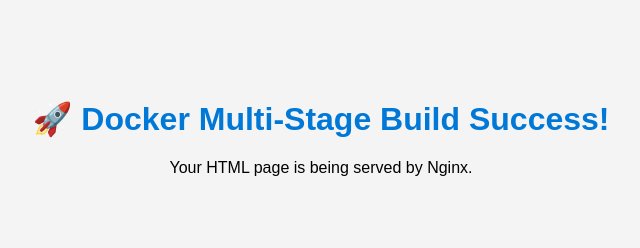
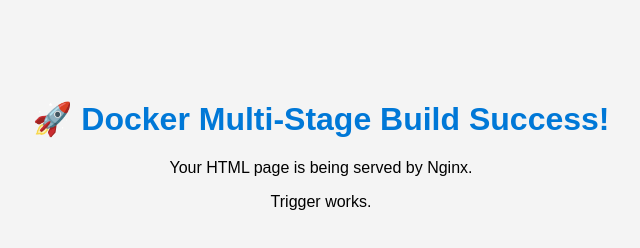
Before and after one commit to sreelekha2024/Devops, a plain HTML site: page docker/Docker-compose/index.html in a window 1280 px wide. Shown: the whole page, without its empty margins (319-959 px from the left). Drawn offline with Linux system fonts and the light colour scheme.

Commit message:
Update index.html

```diff
--- a/docker/Docker-compose/index.html
+++ b/docker/Docker-compose/index.html
@@ -17,5 +17,6 @@
 <body>
     <h1>🚀 Docker Multi-Stage Build Success!</h1>
     <p>Your HTML page is being served by Nginx.</p>
+     <p>Trigger works.</p>
 </body>
 </html>
```
